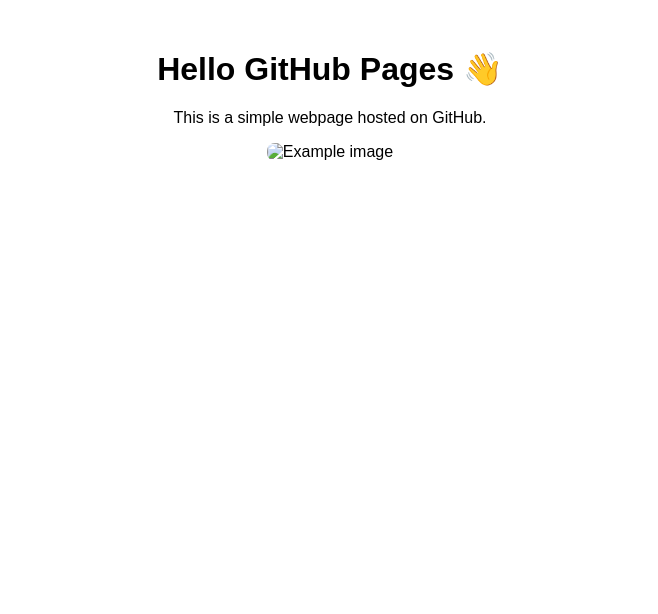
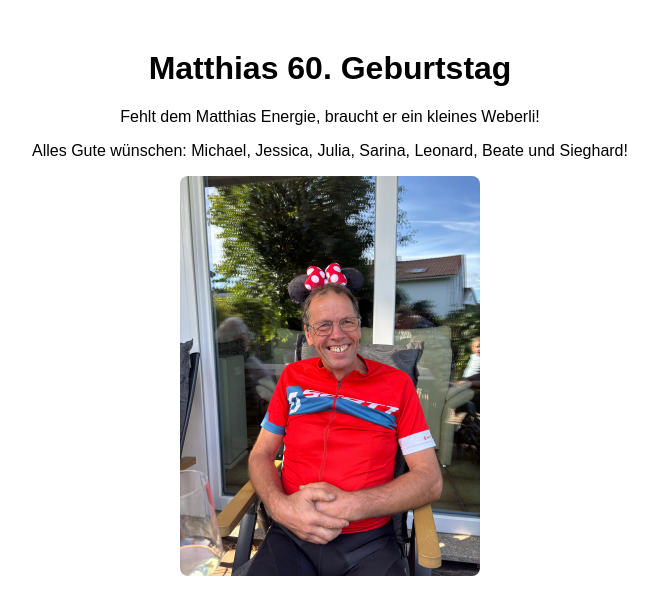
Before and after one commit to SarTho9/testing, a plain HTML site: page index.html in a window 1280 px wide. Shown: the whole page, without its empty margins (310-968 px from the left). Drawn offline with Linux system fonts and the light colour scheme.

Commit message:
Update index.html

```diff
--- a/index.html
+++ b/index.html
@@ -16,8 +16,9 @@
   </style>
 </head>
 <body>
-  <h1>Hello GitHub Pages 👋</h1>
-  <p>This is a simple webpage hosted on GitHub.</p>
-  <img src="image.jpg" alt="Example image">
+  <h1>Matthias 60. Geburtstag</h1>
+  <p>Fehlt dem Matthias Energie, braucht er ein kleines Weberli! </p>
+  <p>Alles Gute wünschen: Michael, Jessica, Julia, Sarina, Leonard, Beate und Sieghard! </p>
+  <img src="image.jpeg" alt="Example image">
 </body>
 </html>
```
